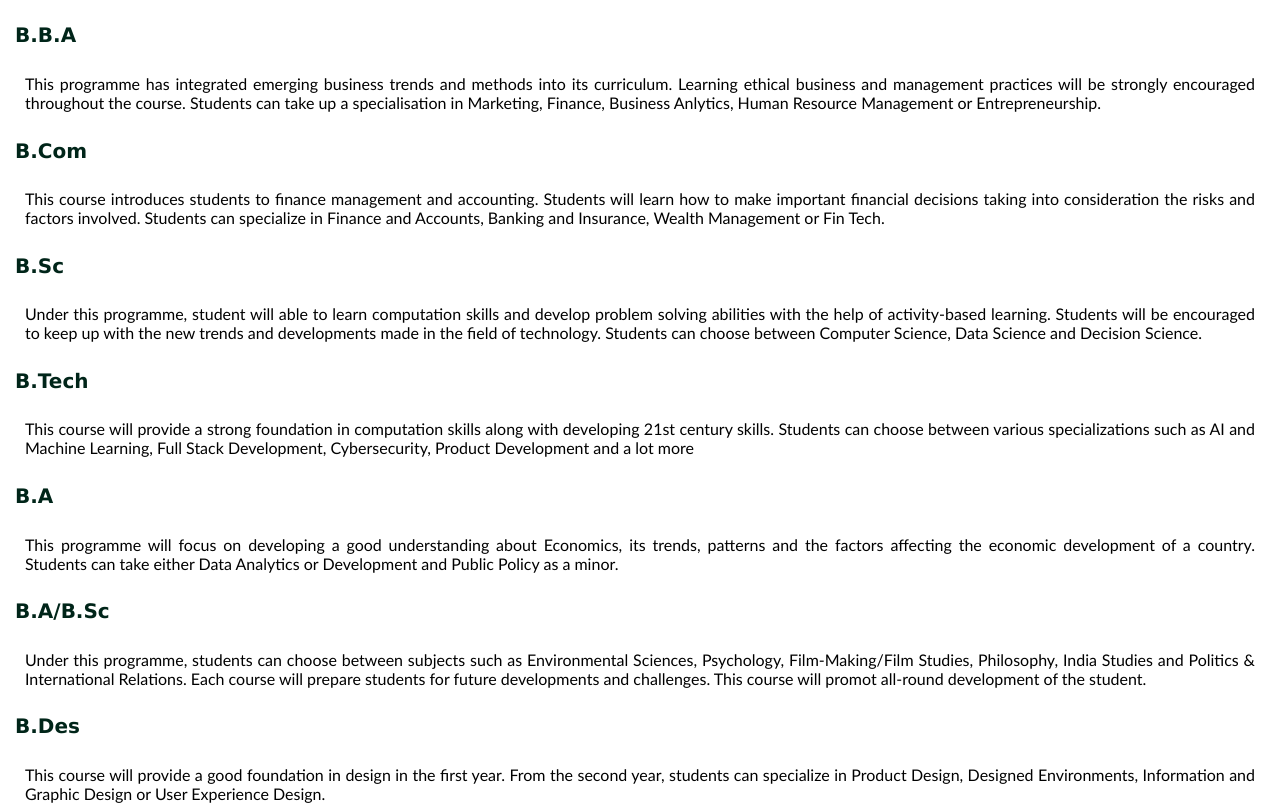
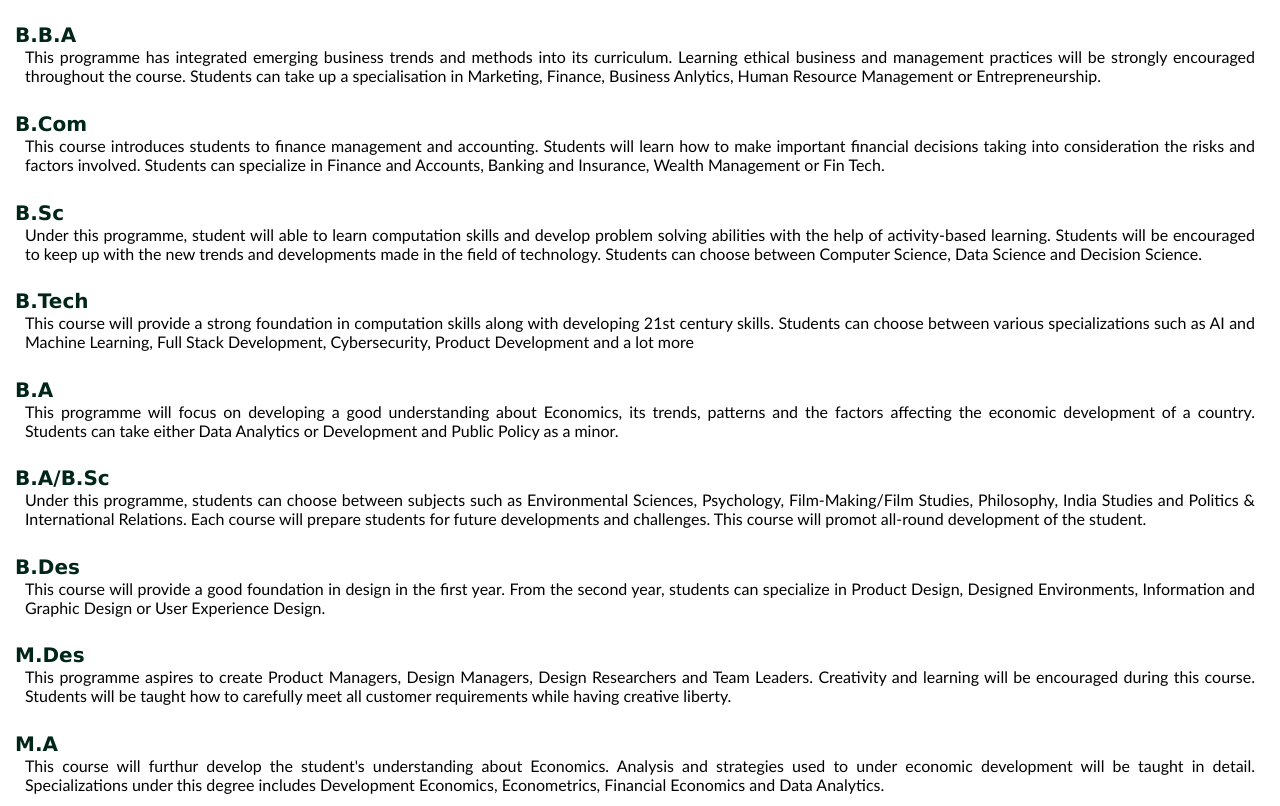
Before and after one commit to Adithi19/Activity-7, a plain HTML site: page index.html in a window 1280 px wide. Shown: the part 3970-4776 px from the top of the page. Drawn offline with Linux system fonts and the light colour scheme; a script that the page names is missing.

Commit message:
Update style.css

```diff
--- a/css/style.css
+++ b/css/style.css
@@ -132,6 +132,7 @@ h4 {
     font-size: 20px;
     color:  rgb(0, 37, 25);
     margin-left: 15px;
+    margin-bottom: 0%;
 }
 
 .space {
```
